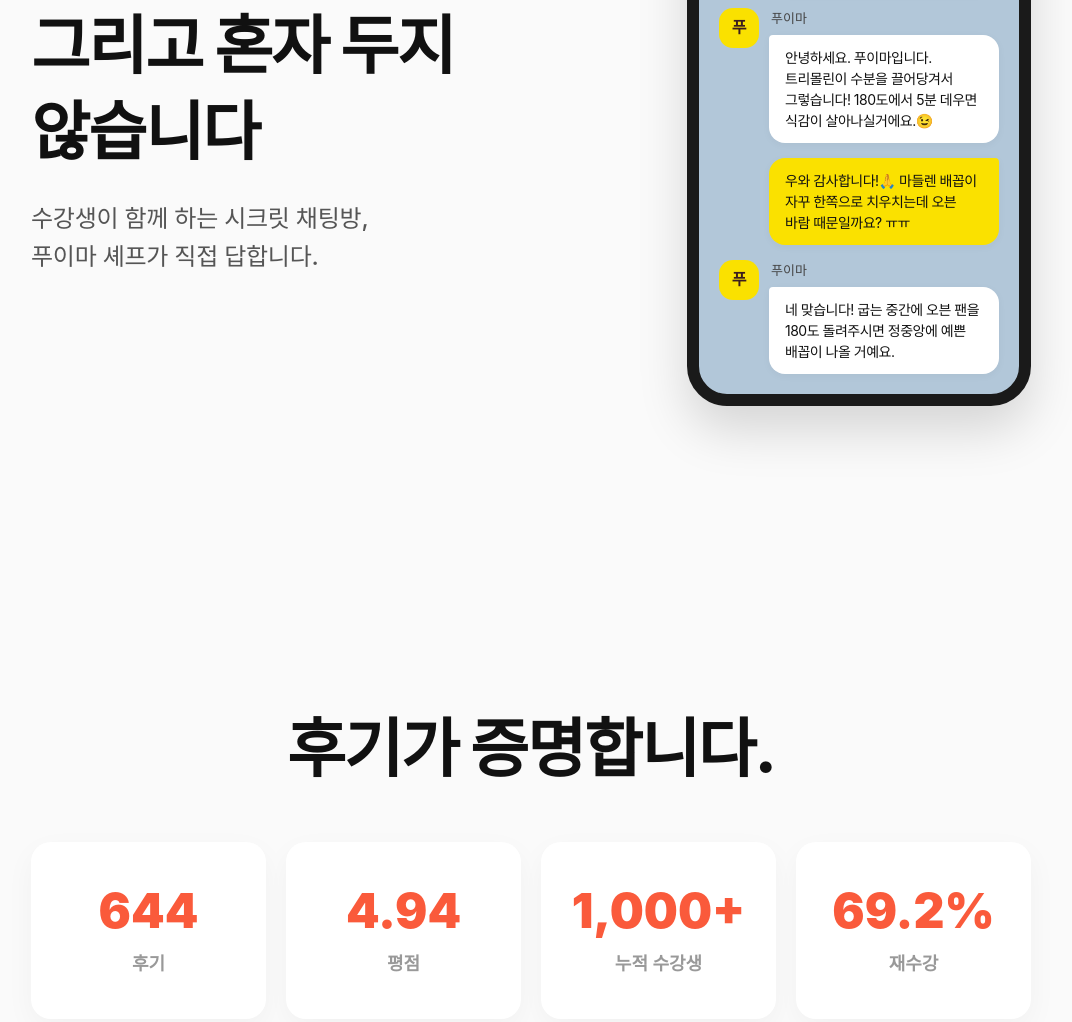
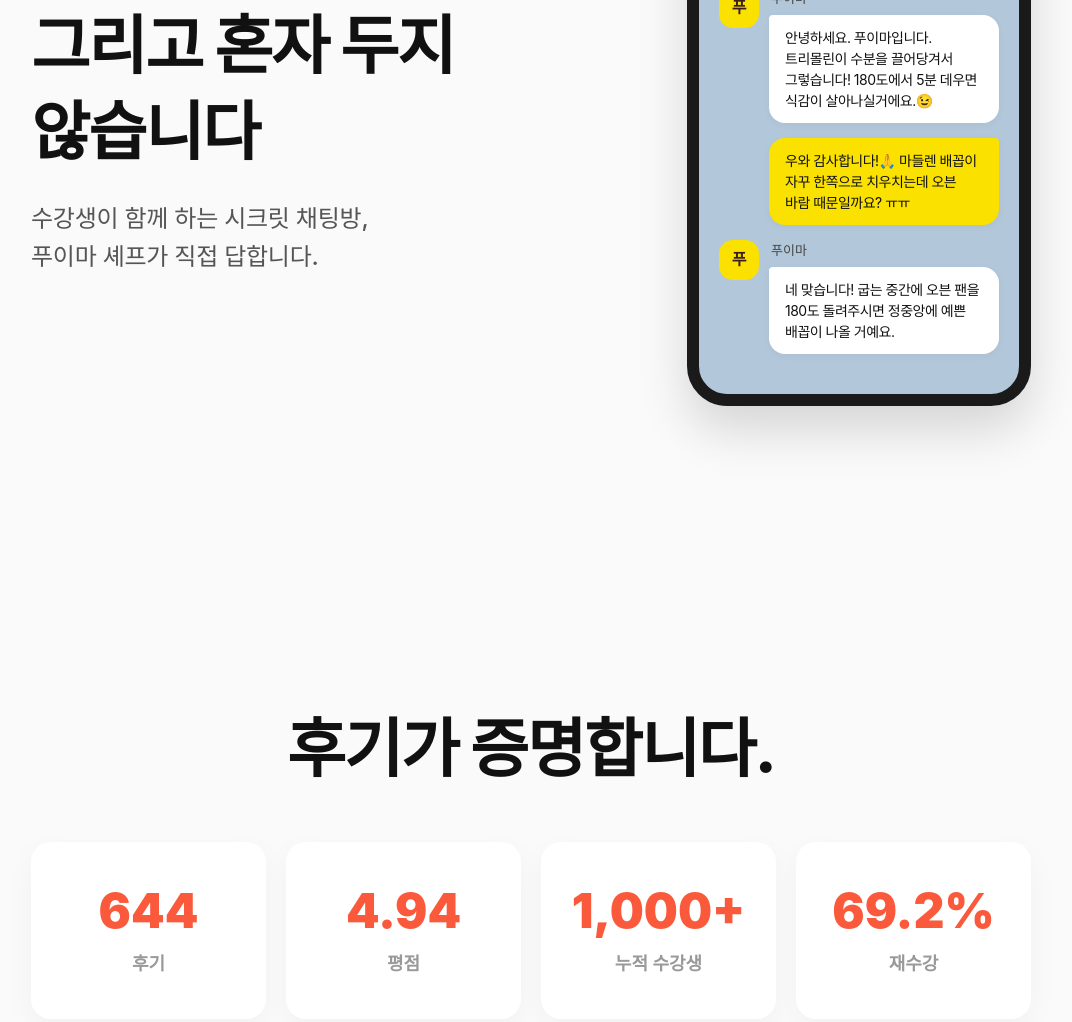
Before and after one commit to 2green-lee/puima-landing, a plain HTML site: page index.html in a window 1280 px wide. Shown: the part 4077-5099 px from the top of the page, without its empty margins (109-1181 px from the left). Drawn offline with Linux system fonts and the light colour scheme; a web font is replaced by a local one.

Commit message:
Update chat bubble spacing

```diff
--- a/index.html
+++ b/index.html
@@ -620,7 +620,7 @@
               </div>
 
               <!-- 셰프 추가 답변 (왼쪽) -->
-              <div class="k-bubble-wrap" style="animation-delay: 2.6s;">
+              <div class="k-bubble-wrap" style="animation-delay: 2.6s; margin-bottom: 20px;">
                 <div class="k-profile">푸</div>
                 <div class="k-bubble-main">
                   <div class="k-bubble-name">푸이마</div>
```
